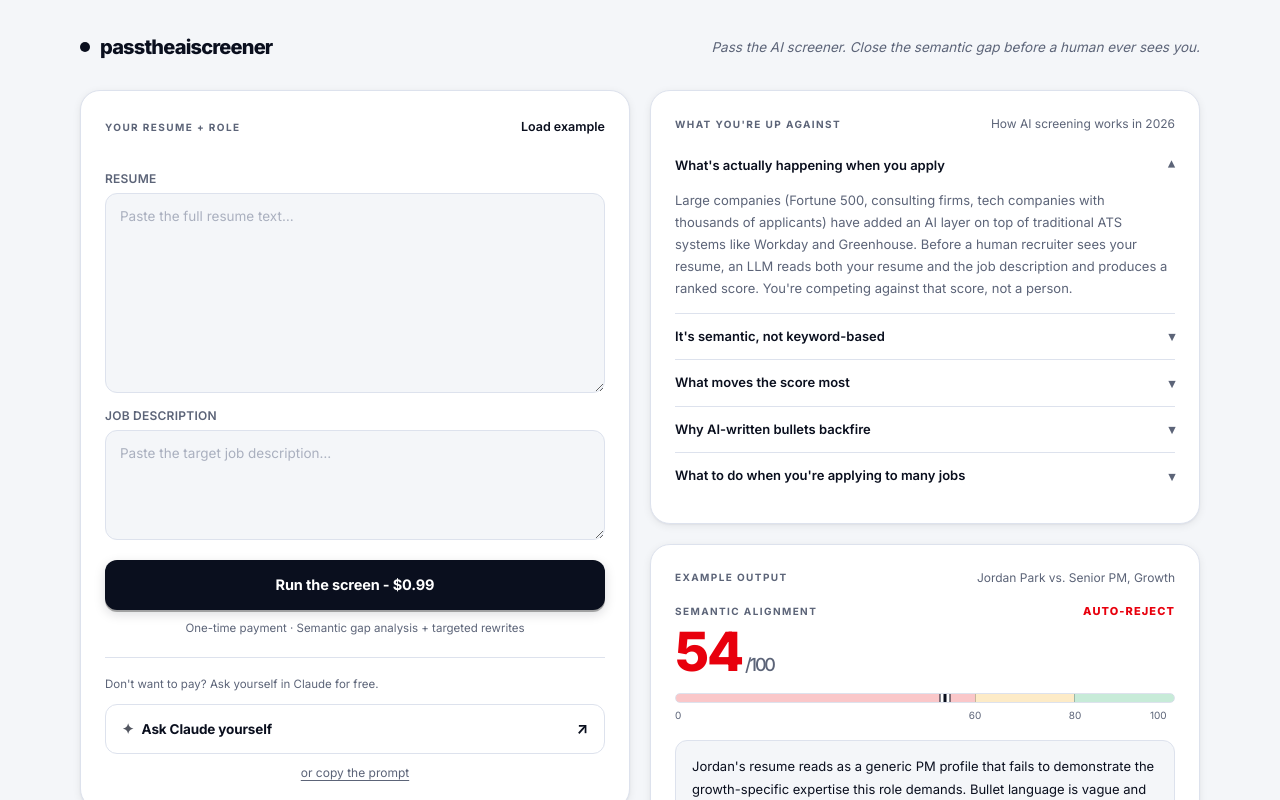
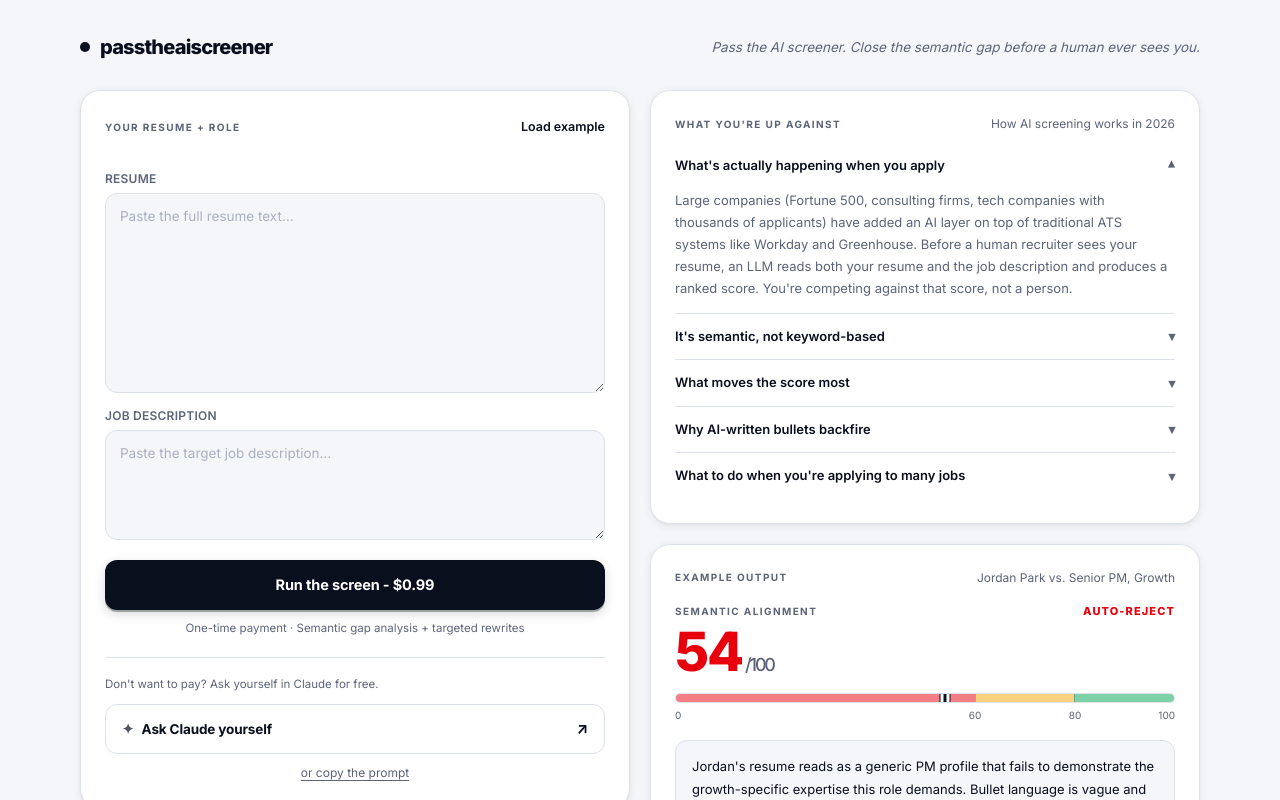
Before and after one commit to cakwon-1/throughline, a Next.js app: page / in a window 1280 px wide. Shown: the top 800 px of the page. Built offline with nearby package versions, Linux system fonts and the light colour scheme.

Commit message:
Fix score meter bar visibility and label alignment
Increased zone opacity from 0.22 to 0.5 so the red/yellow/green bands
are visible. Fixed the 100 label using CSS last-child instead of a broken
inline right:0 number prop.

Co-Authored-By: Claude Sonnet 4.6 <noreply@anthropic.com>

```diff
--- a/app/globals.css
+++ b/app/globals.css
@@ -110,7 +110,7 @@ body {
 .tl-score-max{font-size:18px;color:var(--inkSoft);font-weight:500;margin-left:3px;}
 .tl-meter{position:relative;height:10px;border-radius:5px;overflow:hidden;display:flex;
   border:1px solid var(--line);}
-.tl-meter-zone{height:100%;opacity:0.22;}
+.tl-meter-zone{height:100%;opacity:0.5;}
 .tl-meter-tick{position:absolute;top:0;bottom:0;width:1px;background:rgba(28,25,23,0.25);}
 .tl-meter-marker{position:absolute;top:-5px;bottom:-5px;width:3px;background:var(--ink);
   border-radius:2px;transform:translateX(-50%);
@@ -118,6 +118,7 @@ body {
 .tl-meter-labels{position:relative;height:16px;margin-top:5px;font-size:10px;color:var(--inkSoft);}
 .tl-meter-labels span{position:absolute;transform:translateX(-50%);}
 .tl-meter-labels span:first-child{left:0;transform:none;}
+.tl-meter-labels span:last-child{right:0;left:auto;transform:none;}
 .tl-summary{font-size:13px;line-height:1.7;margin:16px 0 0;padding:14px 16px;
   background:var(--paper);border-radius:12px;border:1px solid var(--line);}
 .tl-block{margin-top:22px;}
--- a/app/page.tsx
+++ b/app/page.tsx
@@ -226,7 +226,7 @@ function ResultPanel({ result, onReset }: { result: ScreenResult; onReset: () =>
           <span>0</span>
           <span style={{ left: "60%" }}>60</span>
           <span style={{ left: "80%" }}>80</span>
-          <span style={{ right: 0 }}>100</span>
+          <span>100</span>
         </div>
       </div>
 
```
